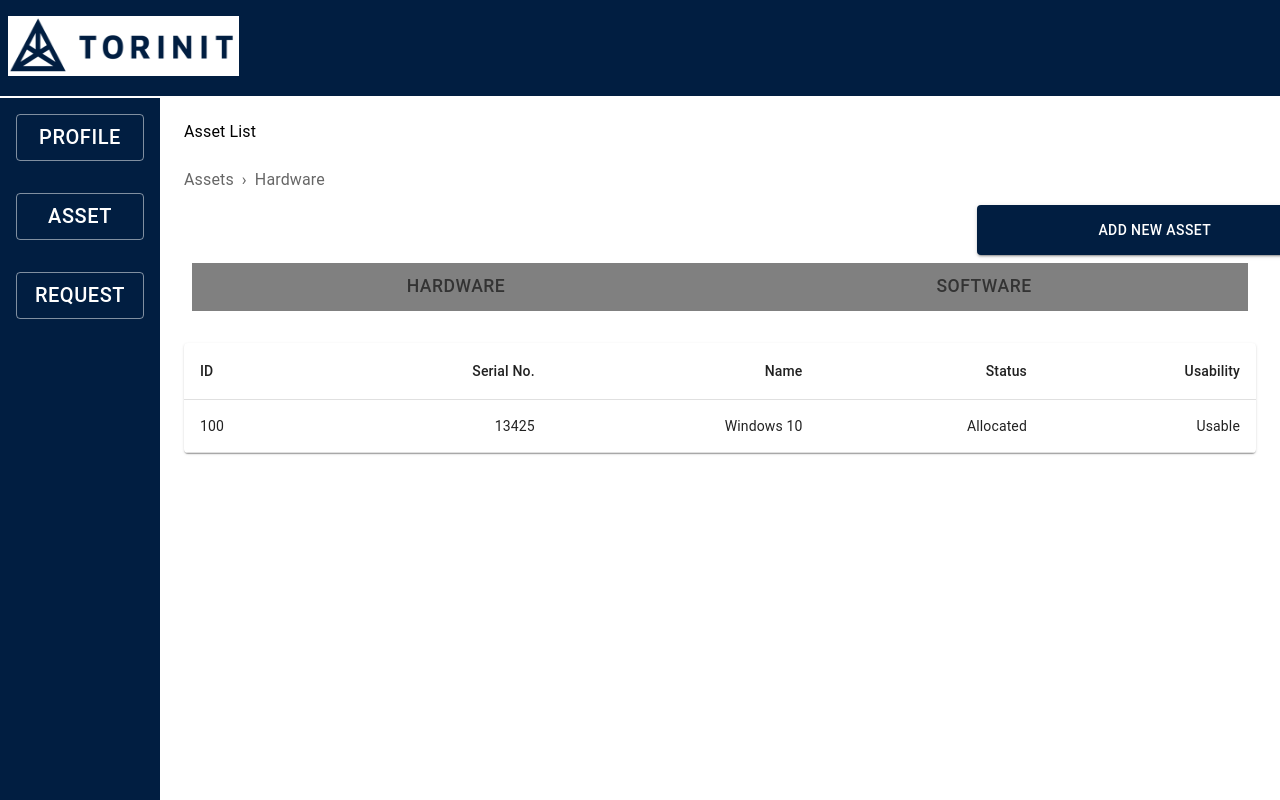
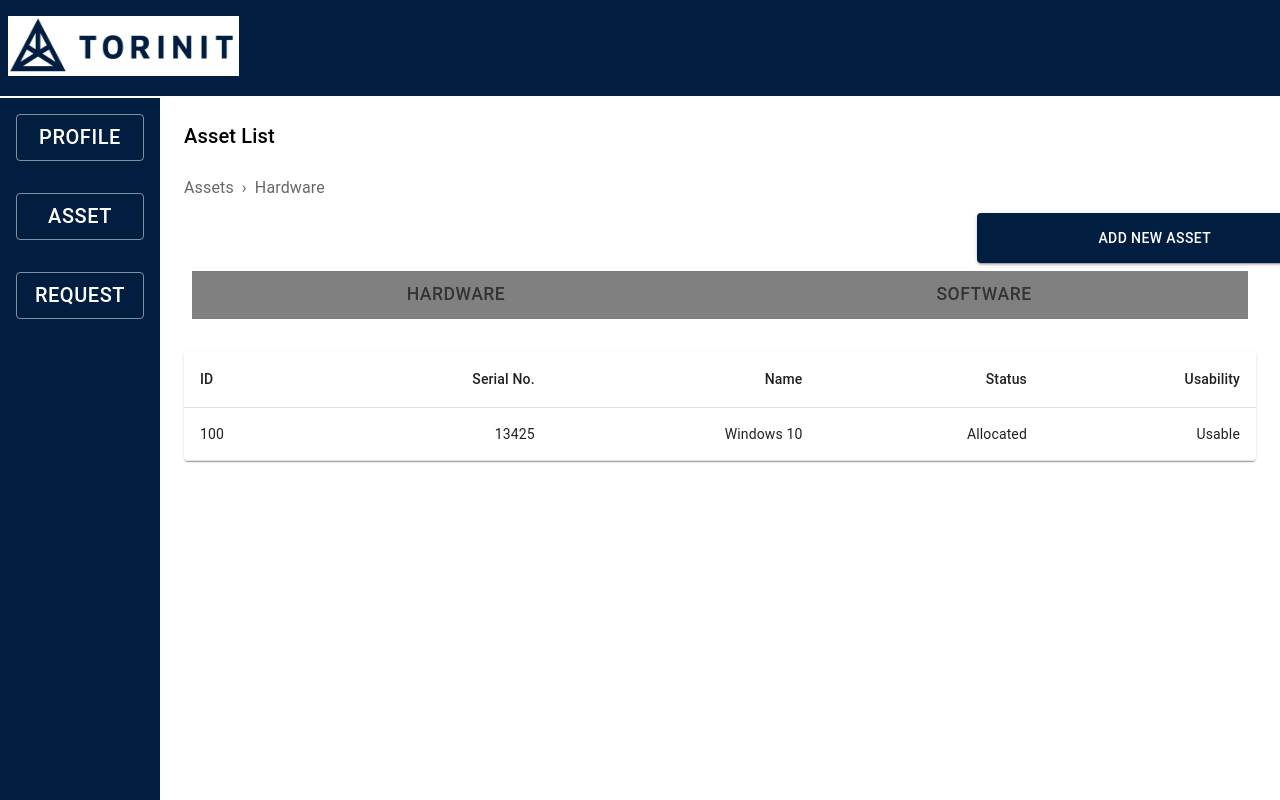
Before and after one commit to rohanattorinit/asset-management, a React (Create React App) app: page /admin/assets in a window 1280 px wide. Shown: the top 800 px of the page. Built offline with nearby package versions, Linux system fonts and the light colour scheme.

Commit message:
Updated assets page

```diff
--- a/src/pages/admin/Assets.tsx
+++ b/src/pages/admin/Assets.tsx
@@ -24,7 +24,7 @@ function Assets() {
       <Grid container>
         <SideBar />
         <Grid item xs={12} md={10.5} p={3}>
-          <Typography> Asset List</Typography>
+          <Typography variant="h6"> Asset List</Typography>
           <Breadcrumbs
             sx={{ margin: "10px", display: "inline" }}
             separator="›"
```
